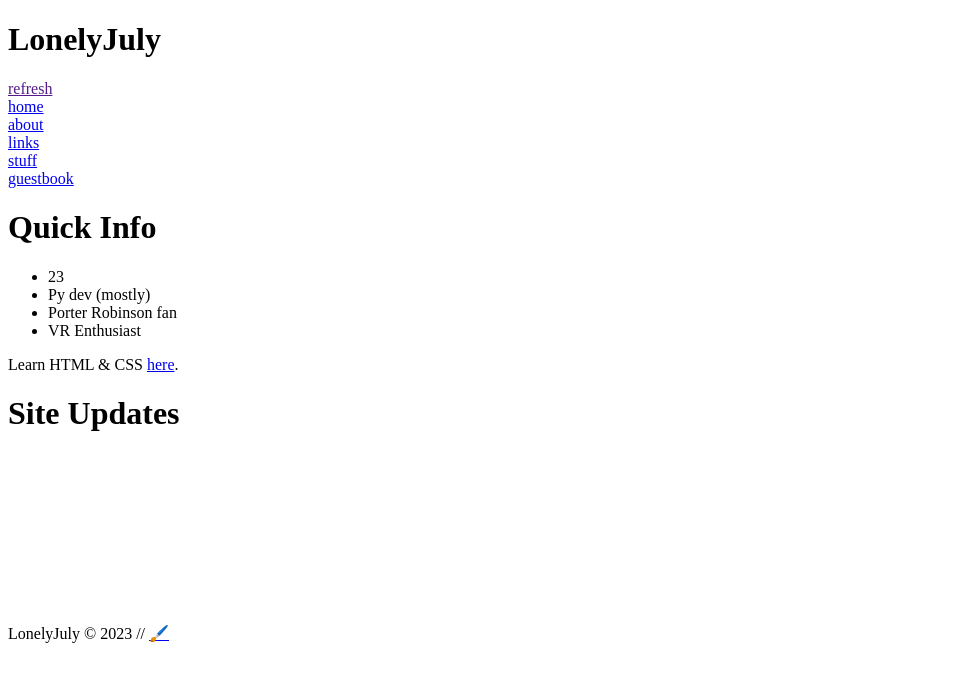
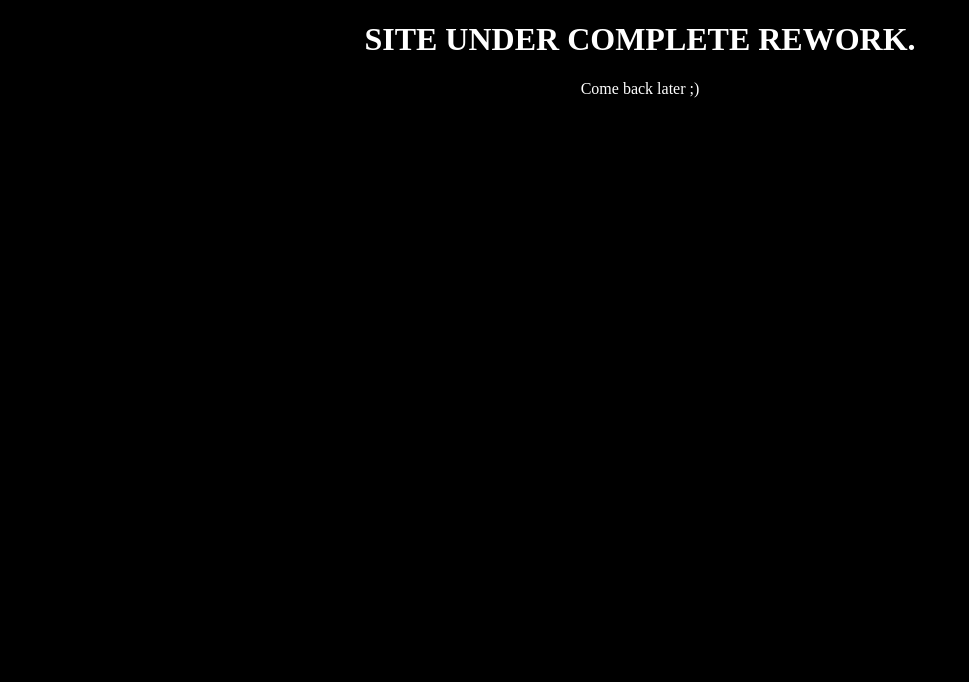
Before and after one commit to StellrVR/LonelyJuly, a plain HTML site: page index.html in a window 1280 px wide. Shown: the whole page, without its empty margins (0-969 px from the left). Drawn offline with Linux system fonts and the light colour scheme.

Commit message:
Update index.html

```diff
--- a/index.html
+++ b/index.html
@@ -9,48 +9,10 @@
     </style>
     <meta charset="UTF-8">
     <meta name="viewport" content="width=device-width, initial-scale=1.0">
-    <title>LonelyJuly | Home</title>
-    <link href="style.css" rel="stylesheet" type="text/css" media="all">
+    <title>LonelyJuly | UNDER CONSTRUCTION</title>
   </head>
-  <body>
-  <div class=main>
-    <div class=main-inner>
-      <h1>LonelyJuly</h1>
-    </div>
-    <div class=links>
-      <div class=link-first><a href="">refresh</a></div>
-      <div class=link><a href="index.html">home</a></div>
-      <div class=link><a href="about.html">about</a></div>
-      <div class=link><a href="links.html">links</a></div>
-      <div class=link><a href="stuff.html">stuff</a></div>
-      <div class=link-last><a href="https://lonelyjuly.123guestbook.com">guestbook</a></div>
-    </div>
-
-  </div>
-
-  <div class=main><div class=main-inner>
-
-    <h1>Quick Info</h1>
-    <p>
-    <ul>
-     <li>23</li>
-     <li>Py dev (mostly)</li>
-     <li>Porter Robinson fan</li>
-     <li>VR Enthusiast</li>
-    </ul>
-    </p>
-
-    <p>Learn HTML & CSS <a href="https://w3schools.com/">here</a>.</p>
-    </div></div>
-
-    <div class="main"><div class="main-inner">
-    <h1>Site Updates</h1>
-    <iframe src="updates.html" width="250px" style="border:none"></iframe>
-    </div></div>
-
-    <div class=footer><div class=footer-inner>
-    <p>LonelyJuly © 2023 // <a href="https://eggramen.neocities.org/">🖌</a>️</p>
-    </div></div>
-
+  <body style="background-color: black">
+    <h1 style="text-align: center; color: white">SITE UNDER COMPLETE REWORK.</h1>
+    <p style="text-align: center; color: white">Come back later ;)</p>
   </body>
 </html>
```
